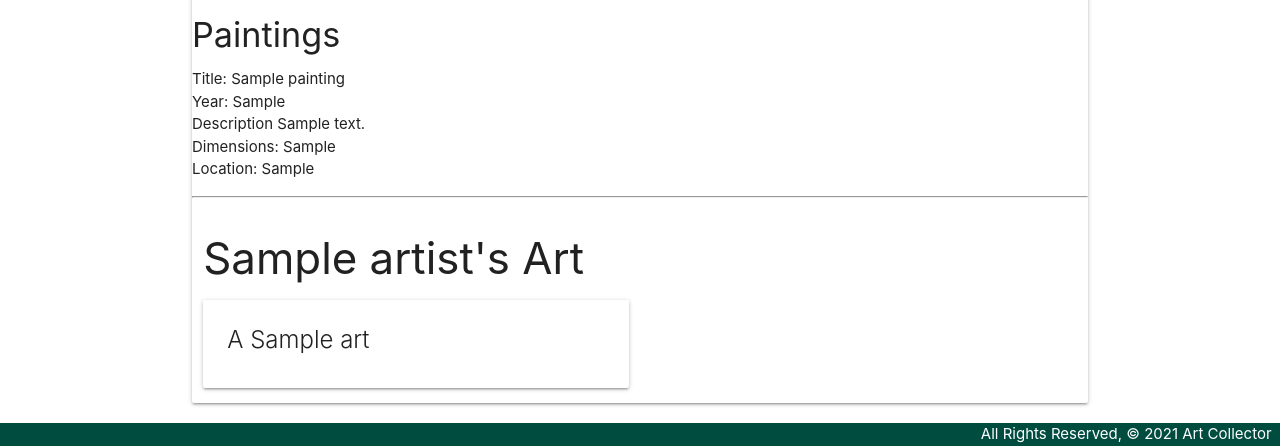
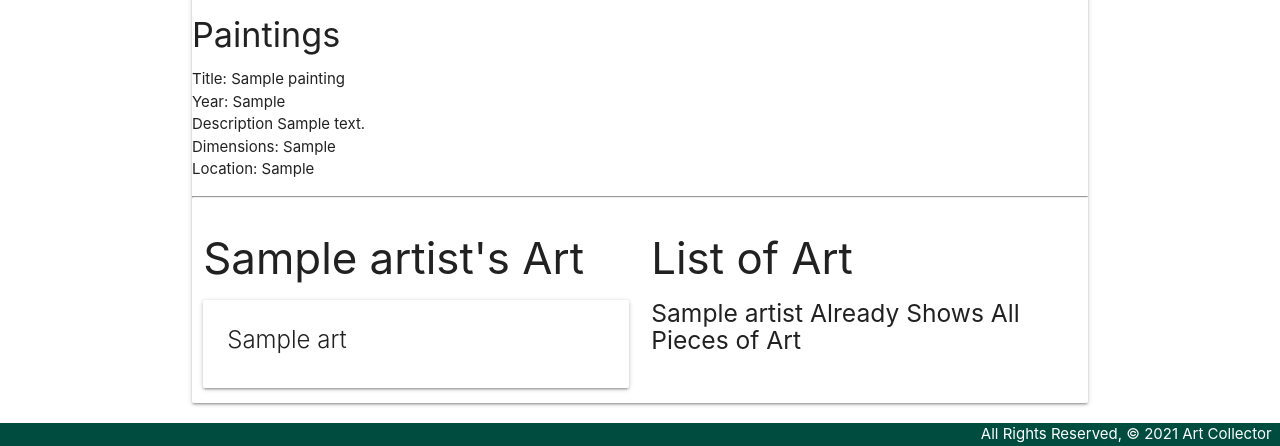
Before and after one commit to alejandracampero/painting_collector, a Django app: page /artists/1/ in a window 1280 px wide. Shown: the part 942-1388 px from the top of the page. Run offline with Django 3.2, Linux system fonts and the light colour scheme; a user stored in the database is signed in; tables that the repository leaves empty hold one stand-in row (values such as "Sample post").

Commit message:
implement add art to an artist

```diff
--- a/main_app/templates/artists/detail.html
+++ b/main_app/templates/artists/detail.html
@@ -43,7 +43,7 @@
         <div class="card">
           <div class="card-content">
             <span class="card-title">
-              A  {{ art.title }}
+              {{ art.title }}
             </span>
           </div>
         </div>
@@ -52,6 +52,28 @@
       <h5>No Art</h5>
     {% endif %}
   </div>
+  <div class="col s6">
+    <h3>List of Art</h3>
+    {% if art.count %}
+      {% for art in art.all %}
+        <div class="card">
+          <div class="card-content">
+            <span class="card-title">
+              {{ art.title}}
+            </span>
+          </div>
+          <div class="card-action">
+            <form action="{% url 'assoc_art' artist.id art.id %}" method="post">
+              {% csrf_token %}
+              <button type="submit" class="btn">Add</button>
+            </form>
+          </div>
+        </div>
+      {% endfor %}
+    {% else %}
+      <h5>{{artist.name}} Already Shows All Pieces of Art</h5>
+    {% endif %}
+  </div>
 </div>
 
 {% endblock %}
--- a/main_app/urls.py
+++ b/main_app/urls.py
@@ -15,6 +15,7 @@ urlpatterns = [
   path('art/<int:pk>/update/', views.ArtUpdate.as_view(), name='art_update'),
   path('art/<int:pk>/delete/', views.ArtDelete.as_view(), name='art_delete'),
   path('art/', views.ArtList.as_view(), name='art_index'),
+  path('artists/<int:artist_id>/assoc_art/<int:art_id>/', views.assoc_art, name='assoc_art'),
   path('artists/<int:artist_id>/add_painting/add_photo/', views.add_photo, name='add_photo'),
   path('accounts/signup/', views.signup, name='signup'),
 ]
--- a/main_app/views.py
+++ b/main_app/views.py
@@ -28,8 +28,9 @@ def artists_index(request):
 @login_required
 def artists_detail(request, artist_id):
   artist = Artist.objects.get(id=artist_id)
+  art_artist_doesnt_have = Art.objects.exclude(id__in = artist.art.all().values_list('id'))
   painting_form = PaintingForm()
-  return render(request, 'artists/detail.html', { 'artist': artist, 'painting_form': painting_form })
+  return render(request, 'artists/detail.html', { 'artist': artist, 'painting_form': painting_form,'art': art_artist_doesnt_have })
 
 class ArtistCreate(LoginRequiredMixin, CreateView):
   model = Artist
@@ -120,3 +121,8 @@ class ArtUpdate(UpdateView):
 class ArtDelete(DeleteView):
   model = Art
   success_url = '/art/'
+
+def assoc_art(request, artist_id, art_id):
+  # Note that you can pass a toy's id instead of the whole object
+  Artist.objects.get(id=artist_id).art.add(art_id)
+  return redirect('detail', artist_id=artist_id)
```
Also changed, not shown: main_app/migrations/0007_auto_20210510_1938.py (added), main_app/migrations/0008_auto_20210510_2027.py (added).
